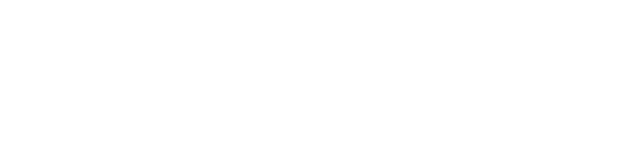
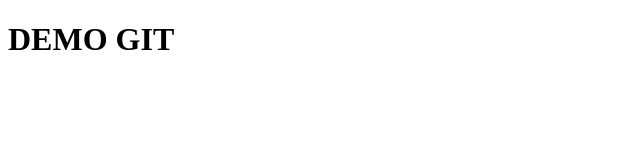
Before and after one commit to KhanhTran-2210/bc52_portfolio, a plain HTML site: page index.html in a window 1280 px wide. Shown: the whole page, without its empty margins (0-640 px from the left). Drawn offline with Linux system fonts and the light colour scheme.

Commit message:
day la git lan dau

```diff
--- a/index.html
+++ b/index.html
@@ -7,6 +7,6 @@
     <title>Document</title>
 </head>
 <body>
-
+    <h1>DEMO GIT</h1>
 </body>
 </html>
```
